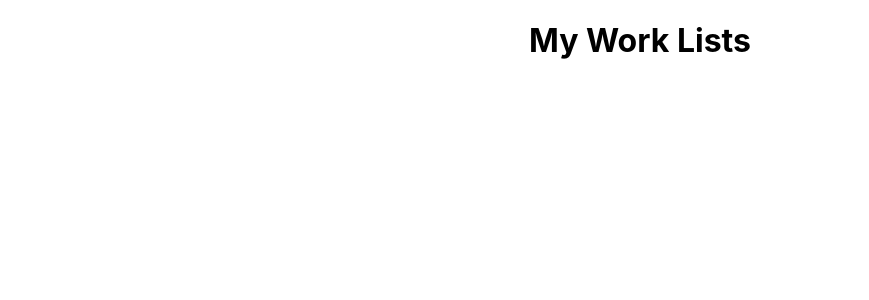
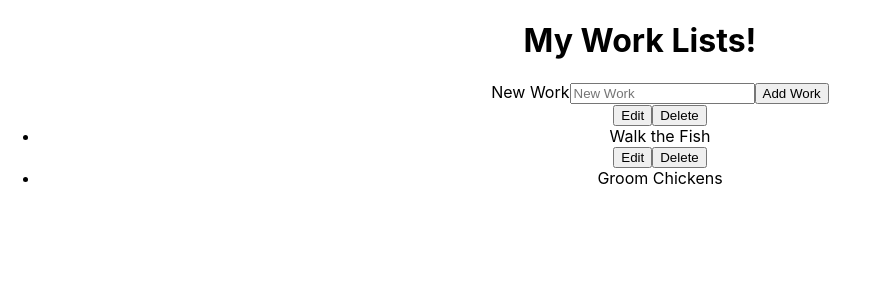
Before and after one commit to mizan4392/myworklists, a React (Create React App) app: page / in a window 1280 px wide. Shown: the top 300 px of the page, without its empty margins (0-869 px from the left). Built offline with nearby package versions, Linux system fonts and the light colour scheme.

Commit message:
Added three new components

```diff
--- a/src/App.js
+++ b/src/App.js
@@ -1,10 +1,11 @@
 import React from 'react';
 import './App.css';
+import TodoLists from './Components/TodoLists/TodoLists';
 
 function App() {
   return (
     <div className="App">
-       <h1>My Work Lists</h1>
+       <TodoLists />
     </div>
   );
 }
--- /dev/null
+++ b/src/Components/TodoLists/TodoForm/TodoForm.js
@@ -0,0 +1,45 @@
+import React, { Component } from 'react'
+import './TodoForm.css';
+
+
+class TodoForm extends Component {
+
+    constructor(props){
+        super(props);
+
+        this.state = {task:""};
+        this.handleChange = this.handleChange.bind(this);
+        this.handleSubmit = this.handleSubmit.bind(this);
+
+    }
+    handleChange(e){
+        this.setState({
+            [e.target.name]:e.target.value
+        })
+    }
+
+    handleSubmit(e){
+        e.preventDefault();
+        this.props.CreateTodos(this.state);
+        this.setState({task:""});
+
+    }
+
+    render() {
+        return (
+            <form onSubmit={this.handleSubmit}>
+                <label htmlFor="task">New Work</label>
+                <input
+                 type="text"
+                 placeholder="New Work"
+                 id="task"
+                 name='task'
+                 value={this.state.task}
+                 onChange={this.handleChange}/>
+                 <button >Add Work</button>
+            </form>
+        )
+    }
+}
+
+export default TodoForm;
--- /dev/null
+++ b/src/Components/TodoLists/TodoLists.js
@@ -0,0 +1,37 @@
+import React, { Component } from 'react'
+import './TodoLists.css'
+import Todos from './Todos/Todos';
+import TodoForm from './TodoForm/TodoForm';
+
+class TodoLists extends Component {
+
+    constructor(props){
+        super(props);
+        this.state = {todos: [{task:"Walk the Fish"},{task:"Groom Chickens"}]}
+    }
+
+    create(newTodo){
+        this.setState({
+            todos:[...this.state.todos,newTodo]
+        })
+    }
+
+    render() {
+
+        const todos = this.state.todos.map(todo =>{
+            return <Todos task={todo.task}/>
+        });
+
+        return (
+            <div>
+                <h1>My Work Lists!</h1>
+                <ul>
+                    <TodoForm CreateTodos={this.create}/>
+                   {todos}
+                </ul>
+            </div>
+        )
+    }
+}
+
+export default TodoLists;
--- /dev/null
+++ b/src/Components/TodoLists/Todos/Todos.js
@@ -0,0 +1,17 @@
+import React, { Component } from 'react'
+import './Todos.css';
+
+
+class Todos extends Component {
+    render() {
+        return (
+            <div>
+                <button>Edit</button>
+                <button>Delete</button>
+                <li>{this.props.task}</li>
+            </div>
+        )
+    }
+}
+
+export default Todos;
```
Also changed, not shown: src/Components/TodoLists/TodoForm/TodoForm.css (added), src/Components/TodoLists/TodoLists.css (added), src/Components/TodoLists/Todos/Todos.css (added).
